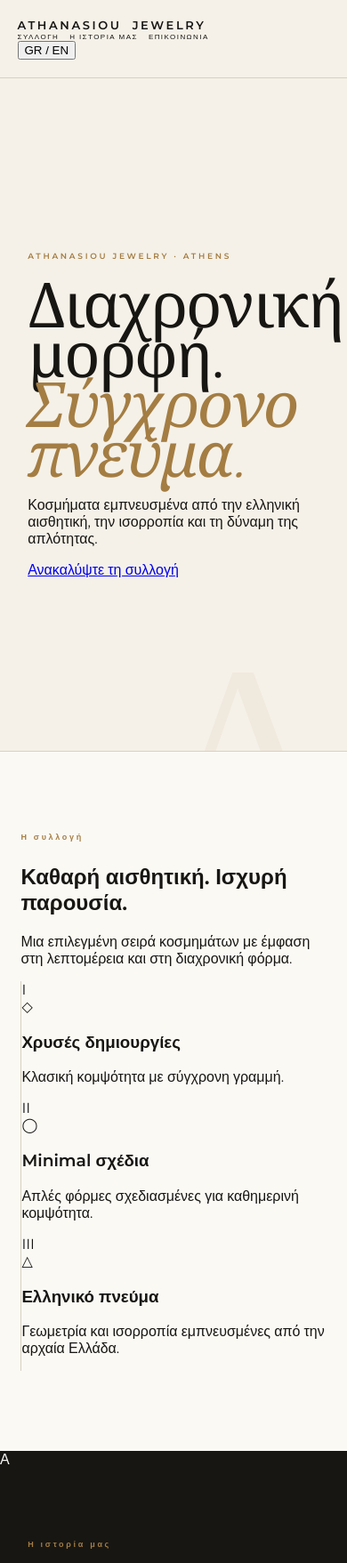
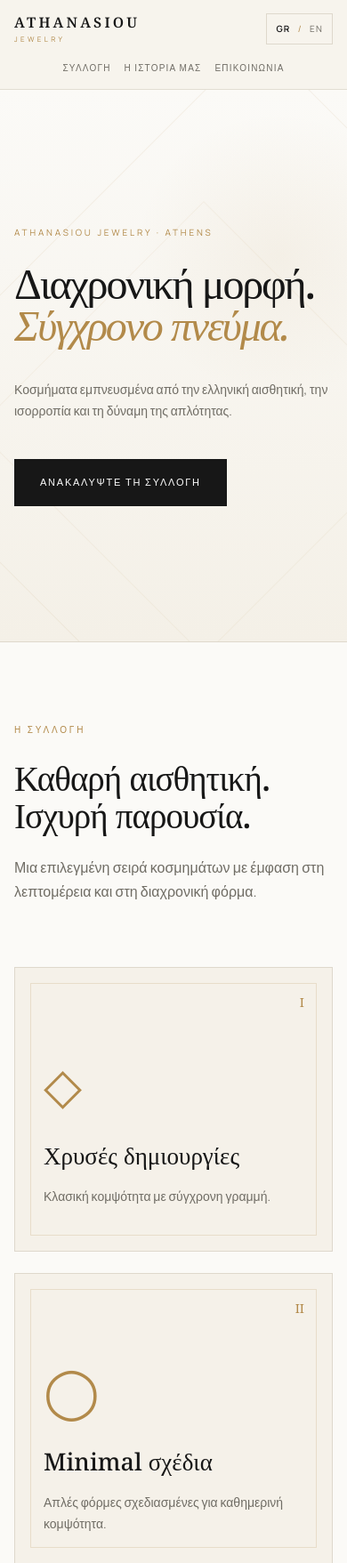
Before and after one commit to sioy1312/athanasioujewerly, a plain HTML site: page index.html in a window 390 px wide. Shown: the top 1757 px of the page at 89% size. Drawn offline with nearby package versions, Linux system fonts and the light colour scheme.

Commit message:
Update styles.css

```diff
--- a/styles.css
+++ b/styles.css
@@ -1,16 +1,18 @@
-@import url('https://fonts.googleapis.com/css2?family=Cormorant+Garamond:wght@400;500;600;700&family=Montserrat:wght@400;500;600&display=swap');
+* {
+  margin: 0;
+  padding: 0;
+  box-sizing: border-box;
+}
 
 :root {
-  --dark: #171613;
-  --cream: #f5f1e8;
-  --light: #fbf9f4;
-  --gold: #a47d43;
-  --line: #d8d0c1;
-  --muted: #746d61;
-}
-
-* {
-  box-sizing: border-box;
+  --ivory: #f7f4ed;
+  --paper: #fbfaf7;
+  --ink: #171717;
+  --muted: #706d65;
+  --gold: #b28a4a;
+  --gold-light: #d8c29a;
+  --line: #ded8cc;
+  --dark: #20201e;
 }
 
 html {
@@ -18,343 +20,591 @@ html {
 }
 
 body {
-  margin: 0;
-  background: var(--cream);
-  color: var(--dark);
-  font-family: "Montserrat", Arial, sans-serif;
+  background: var(--ivory);
+  color: var(--ink);
+  font-family: "Manrope", sans-serif;
+  font-weight: 400;
+  line-height: 1.7;
 }
 
+a {
+  color: inherit;
+  text-decoration: none;
+}
+
+button {
+  font: inherit;
+}
+
+.container {
+  width: min(1180px, calc(100% - 48px));
+  margin: 0 auto;
+}
+
+
+/* =========================
+   HEADER
+========================= */
+
 .site-header {
-  height: 88px;
-  padding: 0 7vw;
-  border-bottom: 1px solid var(--line);
+  position: sticky;
+  top: 0;
+  z-index: 1000;
+  background: rgba(247, 244, 237, 0.94);
+  backdrop-filter: blur(12px);
+  border-bottom: 1px solid rgba(222, 216, 204, 0.8);
+}
+
+.header-inner {
+  min-height: 88px;
   display: flex;
   align-items: center;
   justify-content: space-between;
-  position: sticky;
-  top: 0;
-  z-index: 10;
-  background: rgba(245, 241, 232, 0.95);
-  backdrop-filter: blur(10px);
+  gap: 30px;
 }
 
 .logo {
   display: flex;
-  align-items: center;
-  gap: 12px;
-  color: var(--dark);
-  text-decoration: none;
-  font-size: 13px;
-  font-weight: 600;
-  letter-spacing: 0.2em;
+  flex-direction: column;
+  line-height: 1;
 }
 
-.logo small {
-  display: block;
-  margin-top: 4px;
-  color: var(--gold);
-  font-size: 8px;
-  letter-spacing: 0.38em;
+.logo-main {
+  font-family: "Noto Serif", serif;
+  font-size: 20px;
+  letter-spacing: 0.2em;
+  font-weight: 600;
 }
 
-.logo-symbol {
-  width: 40px;
-  height: 40px;
-  border: 1px solid var(--gold);
-  border-radius: 50%;
-  display: grid;
-  place-items: center;
-  color: var(--gold);
-  font-family: "Cormorant Garamond", serif;
-  font-size: 23px;
-}
-
-nav {
-  display: flex;
-  gap: 32px;
-}
-
-nav a {
-  color: var(--dark);
-  text-decoration: none;
-  text-transform: uppercase;
-  font-size: 10px;
-  letter-spacing: 0.18em;
-}
-
-nav a:hover {
+.logo-sub {
+  margin-top: 7px;
+  font-size: 9px;
+  letter-spacing: 0.42em;
   color: var(--gold);
 }
 
-.hero {
-  min-height: calc(100vh - 88px);
-  padding: 13vh 12vw;
+.main-nav {
   display: flex;
-  flex-direction: column;
-  justify-content: center;
-  position: relative;
-  overflow: hidden;
+  gap: 38px;
+  margin-left: auto;
 }
 
-.hero::after {
-  content: "Α";
+.main-nav a {
+  position: relative;
+  font-size: 12px;
+  letter-spacing: 0.12em;
+  text-transform: uppercase;
+  color: var(--muted);
+  transition: color 0.3s ease;
+}
+
+.main-nav a::after {
+  content: "";
   position: absolute;
-  right: 6vw;
-  bottom: -15vh;
-  color: rgba(164, 125, 67, 0.06);
-  font-family: "Cormorant Garamond", serif;
-  font-size: 65vw;
-  line-height: 1;
+  left: 0;
+  bottom: -8px;
+  width: 0;
+  height: 1px;
+  background: var(--gold);
+  transition: width 0.3s ease;
+}
+
+.main-nav a:hover {
+  color: var(--ink);
+}
+
+.main-nav a:hover::after {
+  width: 100%;
+}
+
+
+/* LANGUAGE */
+
+.language-switch {
+  border: 1px solid var(--line);
+  background: transparent;
+  padding: 9px 13px;
+  cursor: pointer;
+  color: var(--muted);
+  font-size: 10px;
+  letter-spacing: 0.12em;
+}
+
+.language-switch .active {
+  color: var(--ink);
+  font-weight: 700;
+}
+
+.lang-divider {
+  color: var(--gold);
+  margin: 0 5px;
+}
+
+
+/* =========================
+   HERO
+========================= */
+
+.hero {
+  position: relative;
+  min-height: 760px;
+  display: flex;
+  align-items: center;
+  overflow: hidden;
+  background:
+    radial-gradient(circle at 80% 30%, rgba(178, 138, 74, 0.07), transparent 30%),
+    linear-gradient(180deg, #fbfaf7 0%, #f4f0e7 100%);
+}
+
+.hero-pattern {
+  position: absolute;
+  inset: 0;
   pointer-events: none;
+  opacity: 0.45;
+}
+
+.hero-pattern::before {
+  content: "";
+  position: absolute;
+  width: 620px;
+  height: 620px;
+  right: -210px;
+  top: 70px;
+  border: 1px solid rgba(178, 138, 74, 0.22);
+  transform: rotate(45deg);
+}
+
+.hero-pattern::after {
+  content: "";
+  position: absolute;
+  width: 360px;
+  height: 360px;
+  right: -20px;
+  top: 200px;
+  border: 1px solid rgba(178, 138, 74, 0.16);
+  transform: rotate(45deg);
+}
+
+.hero-content {
+  position: relative;
+  z-index: 2;
+  max-width: 850px;
+  padding: 100px 0;
 }
 
 .eyebrow {
-  margin: 0 0 25px;
+  margin-bottom: 24px;
   color: var(--gold);
-  font-size: 9px;
-  font-weight: 600;
-  letter-spacing: 0.3em;
+  font-size: 10px;
+  letter-spacing: 0.28em;
+  text-transform: uppercase;
 }
 
 .hero h1 {
-  margin: 0;
-  position: relative;
-  z-index: 1;
-  font-family: "Cormorant Garamond", Georgia, serif;
-  font-size: clamp(70px, 10vw, 145px);
+  max-width: 760px;
+  font-family: "Noto Serif", serif;
+  font-size: clamp(54px, 8vw, 100px);
+  line-height: 0.98;
   font-weight: 500;
-  line-height: 0.8;
-  letter-spacing: -0.03em;
+  letter-spacing: -0.045em;
 }
 
-h1 em,
-h2 em {
+.hero h1 em {
   color: var(--gold);
   font-weight: 400;
 }
 
-.intro {
-  max-width: 540px;
-  margin: 45px 0 30px;
-  position: relative;
-  z-index: 1;
+.hero-text {
+  max-width: 570px;
+  margin-top: 38px;
   color: var(--muted);
-  font-size: 14px;
-  line-height: 1.9;
+  font-size: 16px;
 }
 
-.discover {
-  position: relative;
-  z-index: 1;
-  color: var(--dark);
-  text-decoration: none;
+.hero-button {
+  display: inline-flex;
+  align-items: center;
+  justify-content: center;
+  margin-top: 42px;
+  padding: 16px 28px;
+  border: 1px solid var(--ink);
+  background: var(--ink);
+  color: #fff;
+  font-size: 11px;
+  letter-spacing: 0.16em;
   text-transform: uppercase;
-  font-size: 10px;
-  letter-spacing: 0.18em;
+  transition:
+    background 0.3s ease,
+    color 0.3s ease,
+    transform 0.3s ease;
 }
 
-.discover:hover {
-  color: var(--gold);
+.hero-button:hover {
+  background: transparent;
+  color: var(--ink);
+  transform: translateY(-2px);
 }
 
-.collection {
-  padding: 130px 9vw;
-  background: var(--light);
-  border-top: 1px solid var(--line);
+
+/* =========================
+   SECTIONS
+========================= */
+
+.section {
+  padding: 130px 0;
 }
 
-.section-title {
-  padding-bottom: 45px;
-  border-bottom: 1px solid var(--line);
+.section-heading {
+  max-width: 720px;
+  margin-bottom: 70px;
 }
 
-.section-title h2 {
-  margin: 0;
-  font-family: "Cormorant Garamond", Georgia, serif;
-  font-size: clamp(50px, 6vw, 82px);
+.section-heading h2,
+.story-content h2,
+.contact-box h2 {
+  font-family: "Noto Serif", serif;
   font-weight: 500;
-  line-height: 0.9;
+  letter-spacing: -0.025em;
+  line-height: 1.08;
+}
+
+.section-heading h2 {
+  font-size: clamp(38px, 5vw, 62px);
+}
+
+.section-heading > p:last-child {
+  max-width: 560px;
+  margin-top: 25px;
+  color: var(--muted);
+}
+
+
+/* =========================
+   COLLECTION
+========================= */
+
+.collection {
+  background: var(--paper);
+  border-top: 1px solid var(--line);
+  border-bottom: 1px solid var(--line);
 }
 
 .collection-grid {
   display: grid;
-  grid-template-columns: repeat(2, 1fr);
-  border-left: 1px solid var(--line);
+  grid-template-columns: repeat(3, 1fr);
+  gap: 24px;
 }
 
-.collection-item {
-  min-height: 280px;
-  padding: 42px;
-  border-right: 1px solid var(--line);
-  border-bottom: 1px solid var(--line);
+.collection-card {
+  position: relative;
+  min-height: 390px;
+  padding: 44px;
+  background: #f5f1e9;
+  border: 1px solid var(--line);
+  overflow: hidden;
+  transition:
+    transform 0.35s ease,
+    border-color 0.35s ease;
 }
 
-.collection-item span {
-  color: var(--gold);
-  font-size: 11px;
-  letter-spacing: 0.2em;
+.collection-card::before {
+  content: "";
+  position: absolute;
+  inset: 17px;
+  border: 1px solid rgba(178, 138, 74, 0.2);
+  pointer-events: none;
 }
 
-.collection-item h3 {
-  margin: 45px 0 12px;
-  font-family: "Cormorant Garamond", Georgia, serif;
-  font-size: 44px;
+.collection-card:hover {
+  transform: translateY(-7px);
+  border-color: var(--gold-light);
+}
+
+.card-number {
+  position: absolute;
+  top: 27px;
+  right: 31px;
+  color: var(--gold);
+  font-family: "Noto Serif", serif;
+  font-size: 14px;
+}
+
+.card-symbol {
+  margin-top: 70px;
+  color: var(--gold);
+  font-family: "Noto Serif", serif;
+  font-size: 56px;
+  line-height: 1;
+}
+
+.collection-card h3 {
+  margin-top: 30px;
+  font-family: "Noto Serif", serif;
+  font-size: 27px;
   font-weight: 500;
 }
 
-.collection-item p {
+.collection-card p {
+  margin-top: 12px;
   color: var(--muted);
-  font-size: 12px;
+  font-size: 14px;
 }
 
+
+/* =========================
+   STORY
+========================= */
+
 .story {
-  display: grid;
-  grid-template-columns: 0.65fr 1.35fr;
-  min-height: 600px;
-  background: var(--dark);
-  color: var(--light);
+  background: var(--ivory);
 }
 
-.greek-symbol {
+.story-layout {
+  display: grid;
+  grid-template-columns: 260px 1fr;
+  gap: 90px;
+  align-items: start;
+}
+
+.story-mark {
+  width: 220px;
+  height: 220px;
   display: flex;
   align-items: center;
   justify-content: center;
-  border-right: 1px solid #3a372f;
+  border: 1px solid var(--gold-light);
   color: var(--gold);
-  text-align: center;
-  font-family: "Cormorant Garamond", serif;
-  font-size: 24px;
-  line-height: 1.8;
-  letter-spacing: 0.3em;
+  font-family: "Noto Serif", serif;
+  font-size: 110px;
+  line-height: 1;
 }
 
 .story-content {
-  align-self: center;
-  padding: 100px 10vw;
+  max-width: 760px;
 }
 
 .story-content h2 {
-  margin: 0 0 38px;
-  font-family: "Cormorant Garamond", Georgia, serif;
-  font-size: clamp(55px, 7vw, 100px);
-  font-weight: 500;
-  line-height: 0.86;
+  font-size: clamp(38px, 5vw, 64px);
 }
 
-.story-content > p:last-child {
-  max-width: 600px;
-  color: #bdb5a8;
-  font-size: 14px;
-  line-height: 2;
+.story-content p:not(.eyebrow) {
+  margin-top: 30px;
+  max-width: 690px;
+  color: var(--muted);
+  font-size: 16px;
 }
 
-.statement {
-  min-height: 520px;
-  display: flex;
-  flex-direction: column;
+
+/* =========================
+   CONTACT
+========================= */
+
+.contact {
+  background: var(--dark);
+  color: #f5f1e9;
+}
+
+.contact-box {
+  max-width: 800px;
+  padding: 30px 0;
+}
+
+.contact-box .eyebrow {
+  color: var(--gold-light);
+}
+
+.contact-box h2 {
+  font-size: clamp(52px, 7vw, 92px);
+}
+
+.contact-box p {
+  max-width: 540px;
+  margin-top: 28px;
+  color: #bdb9b0;
+}
+
+.contact-link {
+  display: inline-block;
+  margin-top: 35px;
+  padding-bottom: 7px;
+  border-bottom: 1px solid var(--gold);
+  font-family: "Noto Serif", serif;
+  font-size: 21px;
+  color: #fff;
+}
+
+
+/* =========================
+   FOOTER
+========================= */
+
+.site-footer {
+  background: #151513;
+  color: #efede6;
+  border-top: 1px solid rgba(255, 255, 255, 0.08);
+}
+
+.footer-inner {
+  min-height: 120px;
+  display: grid;
+  grid-template-columns: 1fr auto 1fr;
   align-items: center;
-  justify-content: center;
-  background: var(--cream);
+  gap: 25px;
+}
+
+.footer-inner strong {
+  display: block;
+  font-family: "Noto Serif", serif;
+  font-size: 13px;
+  letter-spacing: 0.14em;
+}
+
+.footer-inner span {
+  display: block;
+  margin-top: 6px;
+  color: #8e8b83;
+  font-size: 11px;
+}
+
+.footer-motto {
+  color: var(--gold-light);
+  font-size: 10px;
+  letter-spacing: 0.18em;
+  text-transform: uppercase;
   text-align: center;
 }
 
-.star {
-  margin-bottom: 20px;
-  color: var(--gold);
-  font-size: 30px;
+.copyright {
+  color: #8e8b83;
+  font-size: 10px;
+  text-align: right;
 }
 
-.statement h2 {
-  margin: 0;
-  font-family: "Cormorant Garamond", Georgia, serif;
-  font-size: clamp(55px, 8vw, 110px);
-  font-weight: 500;
-  line-height: 0.8;
-}
 
-.contact {
-  padding: 135px 20px;
-  border-top: 1px solid var(--line);
-  background: var(--light);
-  text-align: center;
-}
+/* =========================
+   MOBILE
+========================= */
 
-.contact h2 {
-  margin: 0 0 35px;
-  font-family: "Cormorant Garamond", Georgia, serif;
-  font-size: clamp(55px, 7vw, 100px);
-  font-weight: 500;
-  line-height: 0.86;
-}
+@media (max-width: 850px) {
 
-.contact p:not(.eyebrow) {
-  color: var(--muted);
-  font-size: 13px;
-}
-
-.contact a {
-  display: inline-block;
-  margin-top: 12px;
-  padding-bottom: 5px;
-  border-bottom: 1px solid var(--gold);
-  color: var(--dark);
-  font-family: "Cormorant Garamond", Georgia, serif;
-  font-size: 29px;
-  text-decoration: none;
-}
-
-footer {
-  padding: 24px 7vw;
-  border-top: 1px solid var(--line);
-  display: flex;
-  justify-content: space-between;
-  color: var(--muted);
-  font-size: 8px;
-  letter-spacing: 0.2em;
-}
-
-@media (max-width: 700px) {
-
-  .site-header {
-    padding: 0 5vw;
+  .container {
+    width: min(100% - 32px, 680px);
   }
 
-  nav {
-    gap: 12px;
+  .header-inner {
+    min-height: 78px;
+    flex-wrap: wrap;
+    padding: 15px 0;
+    gap: 18px;
   }
 
-  nav a {
-    font-size: 8px;
+  .main-nav {
+    order: 3;
+    width: 100%;
+    justify-content: center;
+    margin-left: 0;
+    gap: 24px;
+  }
+
+  .main-nav a {
+    font-size: 10px;
   }
 
   .hero {
-    padding: 100px 8vw;
+    min-height: 680px;
   }
 
-  .collection {
-    padding: 90px 6vw;
+  .hero-content {
+    padding: 80px 0;
+  }
+
+  .hero h1 {
+    font-size: clamp(48px, 15vw, 78px);
+  }
+
+  .hero-text {
+    font-size: 14px;
+  }
+
+  .section {
+    padding: 90px 0;
   }
 
   .collection-grid {
     grid-template-columns: 1fr;
   }
 
-  .story {
-    grid-template-columns: 1fr;
+  .collection-card {
+    min-height: 320px;
   }
 
-  .greek-symbol {
-    min-height: 230px;
-    border-right: none;
-    border-bottom: 1px solid #3a372f;
+  .story-layout {
+    grid-template-columns: 1fr;
+    gap: 50px;
   }
 
-  .story-content {
-    padding: 80px 8vw;
+  .story-mark {
+    width: 150px;
+    height: 150px;
+    font-size: 74px;
   }
 
-  footer {
-    flex-direction: column;
-    gap: 10px;
+  .footer-inner {
+    grid-template-columns: 1fr;
+    text-align: center;
+    padding: 30px 0;
+  }
+
+  .copyright {
+    text-align: center;
+  }
+
+  .footer-motto {
+    text-align: center;
   }
 }
+
+@media (max-width: 520px) {
+
+  .logo-main {
+    font-size: 16px;
+  }
+
+  .logo-sub {
+    font-size: 8px;
+  }
+
+  .language-switch {
+    padding: 8px 10px;
+  }
+
+  .main-nav {
+    gap: 15px;
+  }
+
+  .hero {
+    min-height: 620px;
+  }
+
+  .hero h1 {
+    font-size: 48px;
+  }
+
+  .section-heading h2,
+  .story-content h2 {
+    font-size: 39px;
+  }
+
+  .collection-card {
+    padding: 32px;
+  }
+
+  .contact-box h2 {
+    font-size: 54px;
+  }
+
+  .contact-link {
+    font-size: 17px;
+    word-break: break-word;
+  }
+}
```
